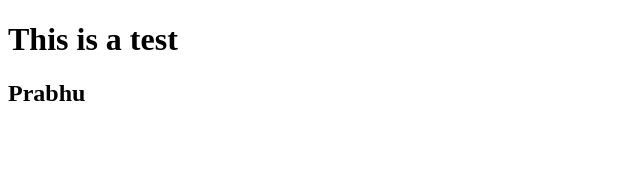
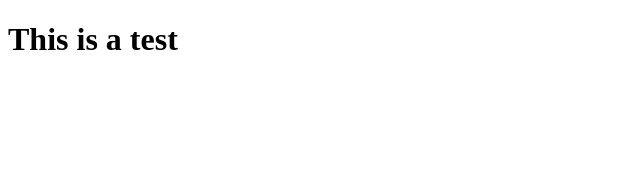
Before and after one commit to Playground0/movieView, an Angular app: page / in a window 1280 px wide. Shown: the top 170 px of the page, without its empty margins (0-640 px from the left). Built offline with nearby package versions, Linux system fonts and the light colour scheme.

Commit message:
Update to check

```diff
--- a/src/app/app.component.html
+++ b/src/app/app.component.html
@@ -1,2 +1 @@
 <H1>This is a test</H1>
-<h2>Prabhu</h2>
```
